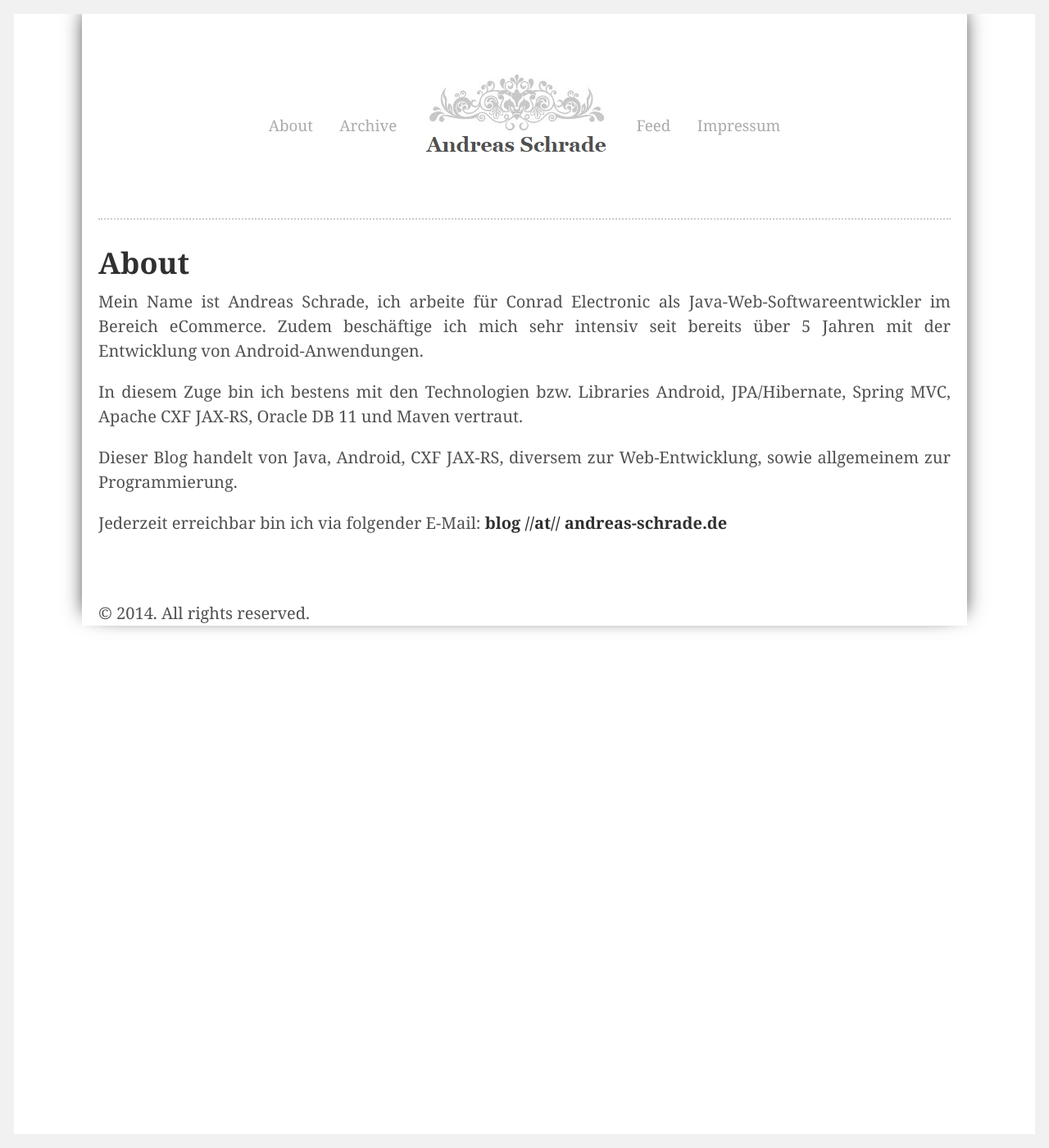
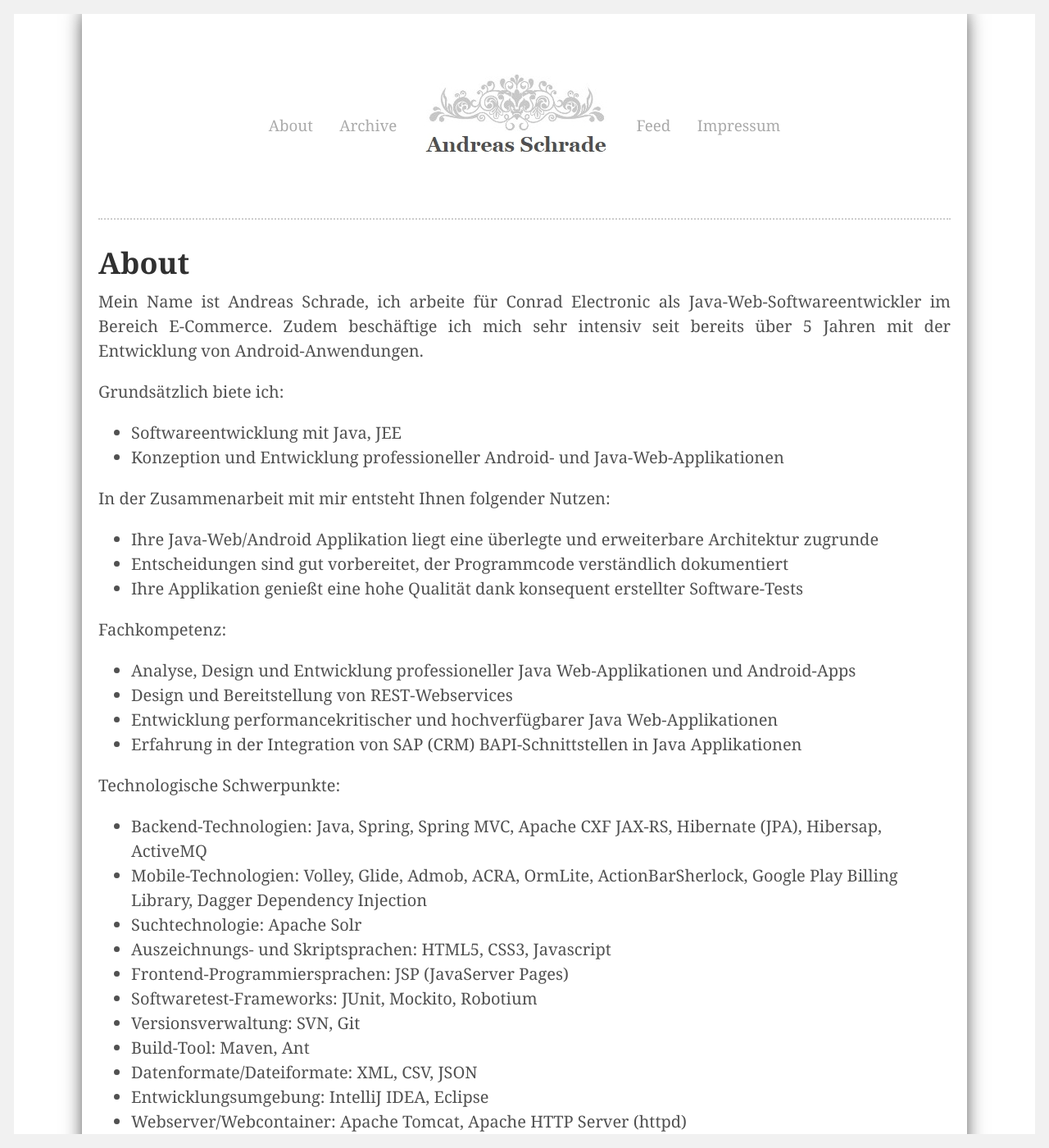
Before and after one commit to andreasschrade/andreasschrade.github.com, a Jekyll site: the page built from about.md, in a window 1280 px wide and 1400 px high. Shown: the whole window at 82% size. Built offline with Jekyll 4.4.1, drawn with Linux system fonts in a browser that asks for light colours; Markdown is read by kramdown in place of the engine named in the settings.

Commit message:
updated about page

```diff
--- a/about.md
+++ b/about.md
@@ -3,10 +3,42 @@
 title: About
 ---
 
-Mein Name ist Andreas Schrade, ich arbeite für Conrad Electronic als Java-Web-Softwareentwickler im Bereich eCommerce.
+Mein Name ist Andreas Schrade, ich arbeite für Conrad Electronic als Java-Web-Softwareentwickler im Bereich E-Commerce.
 Zudem beschäftige ich mich sehr intensiv seit bereits über 5 Jahren mit der Entwicklung von Android-Anwendungen.
 
-In diesem Zuge bin ich bestens mit den Technologien bzw. Libraries Android, JPA/Hibernate, Spring MVC, Apache CXF JAX-RS, Oracle DB 11 und Maven vertraut.
+Grundsätzlich biete ich:
+
+- Softwareentwicklung mit Java, JEE
+- Konzeption und Entwicklung professioneller Android- und Java-Web-Applikationen
+
+In der Zusammenarbeit mit mir entsteht Ihnen folgender Nutzen:
+
+- Ihre Java-Web/Android Applikation liegt eine überlegte und erweiterbare Architektur zugrunde
+- Entscheidungen sind gut vorbereitet, der Programmcode verständlich dokumentiert
+- Ihre Applikation genießt eine hohe Qualität dank konsequent erstellter Software-Tests
+
+
+Fachkompetenz:
+
+- Analyse, Design und Entwicklung professioneller Java Web-Applikationen und Android-Apps
+- Design und Bereitstellung von REST-Webservices
+- Entwicklung performancekritischer und hochverfügbarer Java Web-Applikationen
+- Erfahrung in der Integration von SAP (CRM) BAPI-Schnittstellen in Java Applikationen
+
+Technologische Schwerpunkte:
+
+- Backend-Technologien: Java, Spring, Spring MVC, Apache CXF JAX-RS, Hibernate (JPA), Hibersap, ActiveMQ
+- Mobile-Technologien: Volley, Glide, Admob, ACRA, OrmLite, ActionBarSherlock, Google Play Billing Library, Dagger Dependency Injection
+- Suchtechnologie: Apache Solr
+- Auszeichnungs- und Skriptsprachen: HTML5, CSS3, Javascript
+- Frontend-Programmiersprachen: JSP (JavaServer Pages)
+- Softwaretest-Frameworks: JUnit, Mockito, Robotium
+- Versionsverwaltung: SVN, Git
+- Build-Tool: Maven, Ant
+- Datenformate/Dateiformate: XML, CSV, JSON
+- Entwicklungsumgebung: IntelliJ IDEA, Eclipse
+- Webserver/Webcontainer: Apache Tomcat, Apache HTTP Server (httpd)
+- Continuous Integration Tool (CI): Jenkins
 
 Dieser Blog handelt von Java, Android, CXF JAX-RS, diversem zur Web-Entwicklung, sowie allgemeinem zur Programmierung.
 
```
Also changed, not shown: index.html (+36 -27 lines).
